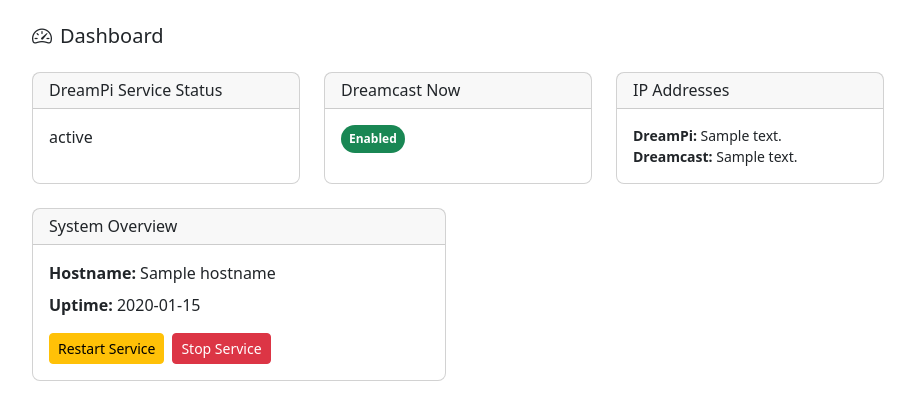
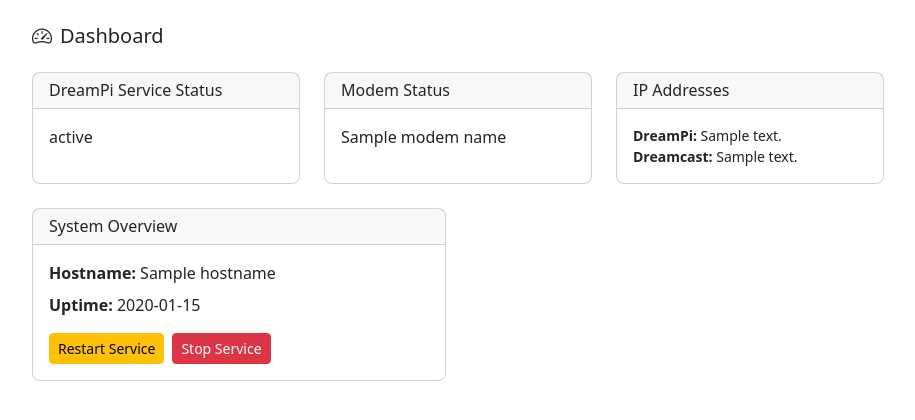
Before and after one commit to jschwager/dreampi-gui, a Flask app: template templates/index.html in a window 1280 px wide. Shown: the part 72-492 px from the top of the page, without its empty margins (182-1097 px from the left). Run offline with Flask 3, Linux system fonts and the light colour scheme; the template is opened without the code that fills it: most values are stand-ins (such as "Sample title", 1, 10 or a date in 2020).

Commit message:
Add modem detection and  modem status on dashboard

```diff
--- a/app.py
+++ b/app.py
@@ -71,7 +71,22 @@ def index():
 	except subprocess.TimeoutExpired as e:
 		uptime = "Unknown (timeout)"
 
-	return render_template("index.html", status=status, ip_address=ip_address, dc_ip_address=dc_ip_address, hostname=hostname, uptime=uptime)
+	# Modem detection
+	try:
+		modem_command = subprocess.run(
+			"lsusb | grep 'Modem' | awk -F' ID [0-9a-fA-F]*:[0-9a-fA-F]* ' '{print $2}'",
+			capture_output=True,
+			text=True,
+			shell=True,
+			timeout=5
+		)
+		modem_name = modem_command.stdout.strip()
+	except subprocess.CalledProcessError as e:
+		modem_name = "Error / Not Detected"
+	except subprocess.TimeoutExpired as e:
+		modem_name = "Unknown (timeout)"
+
+	return render_template("index.html", status=status, ip_address=ip_address, dc_ip_address=dc_ip_address, hostname=hostname, uptime=uptime, modem_name=modem_name)
 
 @app.route("/configure")
 def configure():
--- a/templates/index.html
+++ b/templates/index.html
@@ -19,10 +19,10 @@
 				<div class="col-md-4 mb-4">
 					<div class="card rounded-3 h-100">
 						<div class="card-header">
-							<h6 class="mb-0">Dreamcast Now</h6>
+							<h6 class="mb-0">Modem Status</h6>
 						</div>
 						<div class="card-body">
-							<span class="badge rounded-pill text-bg-success p-2">Enabled</span><!-- Placeholder for actual status -->
+    						{{ modem_name | safe }}
 						</div>
 					</div>
 				</div>
```
